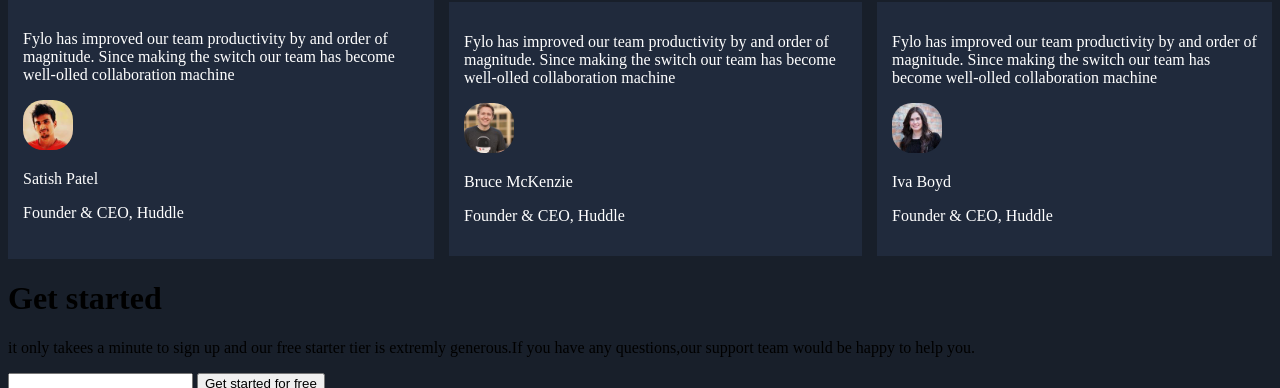
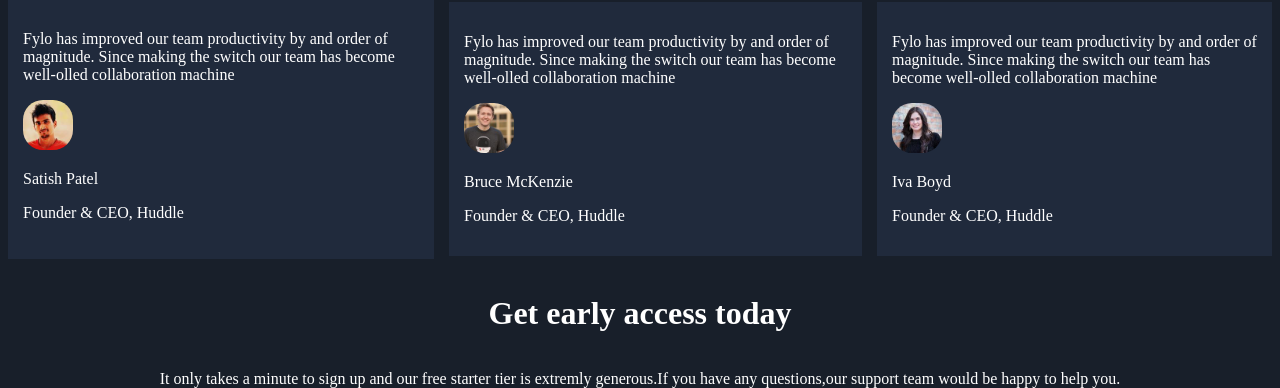
Before and after one commit to Haneef1931/Fylo, a plain HTML site: page fylo-dark/fylo-dark-theme-landing-page-master/index.html in a window 1280 px wide. Shown: the part 2167-2555 px from the top of the page. Drawn offline with Linux system fonts and the light colour scheme.

Commit message:
my new project

```diff
--- a/fylo-dark/fylo-dark-theme-landing-page-master/index.html
+++ b/fylo-dark/fylo-dark-theme-landing-page-master/index.html
@@ -131,17 +131,19 @@
 
   </div>
   <div class="newsletter-section">
-    <h1 class="nwesletter-title">Get started</h1>
-    <p class="newsletterr-description">it only takees a minute to sign up and our free starter tier is extremly
+    <h1 class="nwesletter-title">Get early access today</h1>
+    <p class="newsletter-description">It only takes a minute to sign up and our free starter tier is extremly
       generous.If you have any questions,our
       support team would be happy to help you.
     </p>
-    <div>
-      <input class="newsletter-input">
+    <div class="newsletterinput-section">
+      <input class="newsletter-input" placeholder="email@example.com">
       <button class="newsletter-button">Get started for free</button>
     </div>
 
-    <div class="footer-section">
+
+    </div>
+<div class="footer-section">
       <div class="">
         <img class="footer-logo" src="./images/logo.svg">
       </div>
@@ -177,8 +179,6 @@
         <i class="footer-fa" class="fa-brands fa-twitter"></i>
         <i class="footer-fa" class="fa-brands fa-square-instagram"></i>
       </div>
-    </div>
-
 </body>
 
 </html>5
--- a/fylo-dark/fylo-dark-theme-landing-page-master/style.css
+++ b/fylo-dark/fylo-dark-theme-landing-page-master/style.css
@@ -73,7 +73,7 @@
 .productive-section {
     display: flex;
     color: hsl(0, 0%, 100%);
-align-items: center;
+    align-items: center;
 }
 
 .productive-button {
@@ -83,31 +83,75 @@
     text-decoration: underline;
 }
 
-.productive-buttonsection{
+.productive-buttonsection {
     display: flex;
     align-items: center;
     gap: 0px;
 }
 
-.testimonial-section{
+.testimonial-section {
     justify-content: center;
     align-items: center;
     display: flex;
     gap: 15px;
 }
 
-.testimonial-image{
+.testimonial-image {
     width: 50px;
     height: 50px;
-      border-radius: 20px;
+    border-radius: 20px;
 
 }
 
-.testimonial-card{
-    background-color:hsl(219, 30%, 18%);
-    padding-top:15px;
-    padding-bottom:15px;
-    padding-right:15px;
-    padding-left:15px;
+.testimonial-card {
+    background-color: hsl(219, 30%, 18%);
+    padding-top: 15px;
+    padding-bottom: 15px;
+    padding-right: 15px;
+    padding-left: 15px;
     color: hsl(0, 0%, 100%);
 }
+
+.newsletter-section {
+    justify-content: center;
+    align-items: center;
+    display: flex;
+    color: hsl(0, 0%, 100%);
+    flex-direction: column;
+    background-color: hsl(218, 28%, 13%);
+    padding-top: 15px;
+    padding-bottom: 15px;
+
+}
+
+.newsletter-description {
+    color:hsl(0, 0%, 100%);
+}
+
+.newsletterinput-section{
+    display: flex;
+    gap: 10px;
+    padding-top: 10px;
+}
+
+.newsletter-input {
+    padding-top: 10px;
+    padding-bottom: 10px;
+    padding-left: 20px;
+    padding-right: 20px;
+    border-radius: 16px;
+    border: none;
+    width: 400px;
+}
+
+
+.newsletter-button{
+    background-color:hsl(176, 68%, 64%);
+    padding-top: 10px;
+    padding-bottom: 10px;
+    padding-left: 20px;
+    padding-right: 20px;
+    border-radius: 16px;
+    border: none;
+    color: hsl(0, 0%, 100%);
+}
```
